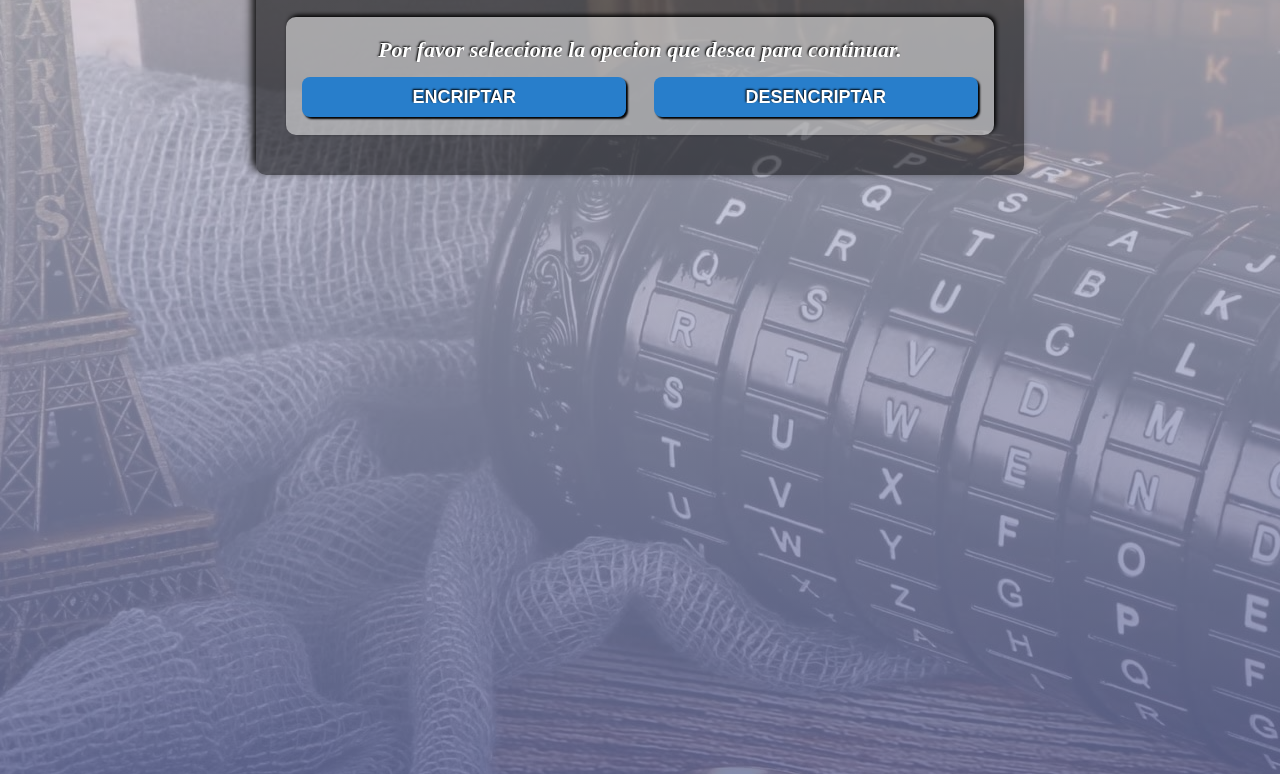
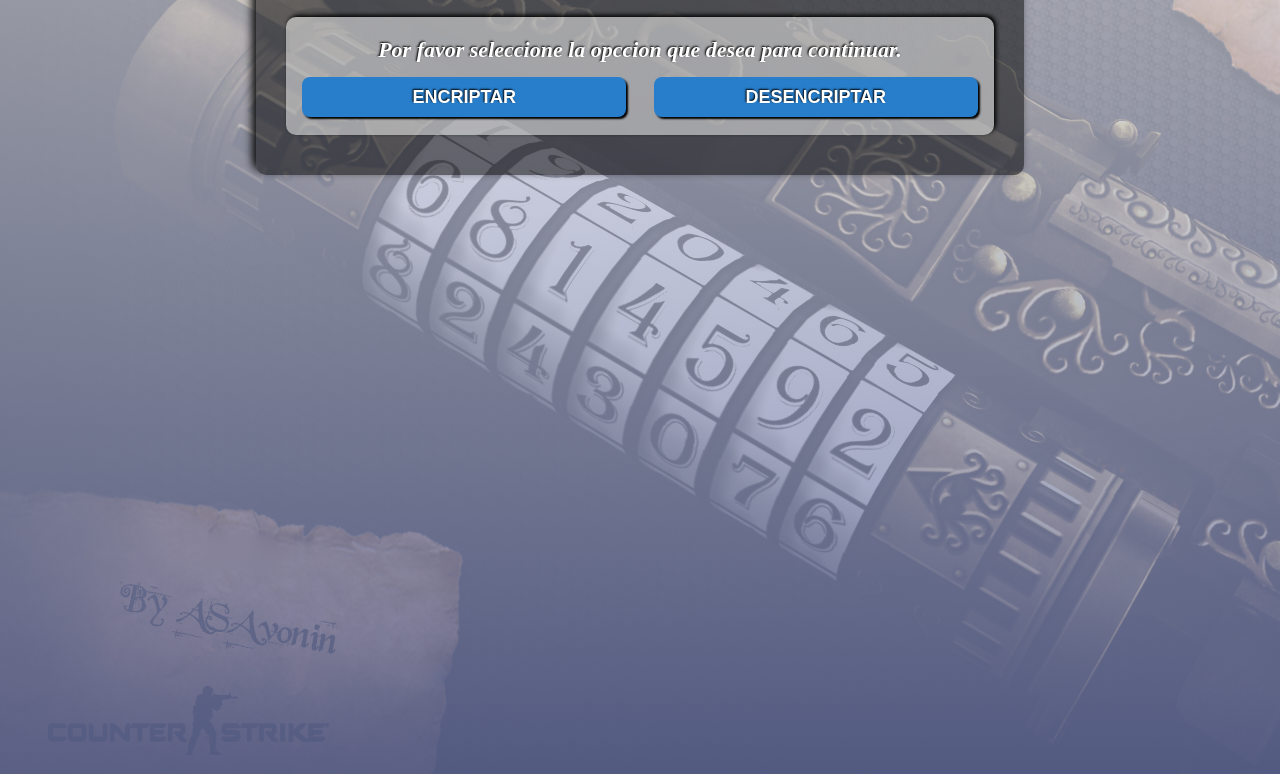
Before and after one commit to Hernanencizo360/Encriptador_Alura, a plain HTML site: page index.htm in a window 1280 px wide. Shown: the part 301-1075 px from the top of the page. Drawn offline with Linux system fonts and the light colour scheme; a web font is replaced by a local one.

Commit message:
Eliminacion de archivos innecesarios, cambio en el background, y comentarios añadidos

```diff
--- a/index.htm
+++ b/index.htm
@@ -4,10 +4,11 @@
     <meta charset="UTF-8" />
     <meta name="viewport" content="width=device-width, initial-scale=1.0" />
     <title>Encriptador</title>
-    <link rel="icon" href="asetts/favicon2.png" type="image/x-icon" />
+    <link rel="icon" href="asetts/favicon.png" type="image/x-icon" />
     <link rel="stylesheet" href="style.css" />
   </head>
   <body>
+    <!-- INICIO  DEL HEADER -->
     <header>
       <nav>
         <div class="nav__logo">
@@ -29,9 +30,10 @@
         </ul>
       </nav>
     </header>
+    <!-- FIN  DEL HEADER -->
 
     <main>
-      <!-- LA SECCION HOME ESTA TERMINADA EN LA VERSION MOVIL -->
+      <!-- INICIO  DE LA SECCIÓN HOME -->
       <section id="home" class="box__container">
         <header class="home__header">
           <h1>Bienvenido A Cryptocryptex</h1>
@@ -55,9 +57,9 @@
           </div>
         </article>
       </section>
-      <!-- Hasta aqui trabajamos -->
+      <!-- FIN  DE LA SECCIÓN HOME -->
 
-      <!-- Aqui trabajamos -->
+      <!-- INICIO  DE LA SECCIÓN DE ENCRIPTACIÓN -->
       <section class="seccion__encriptar" id="seccion__encriptar">
         <article class="box__container oculta" id="article_encriptar">
           <div class="box__codificar">
@@ -98,7 +100,9 @@
           </div>
         </article>
       </section>
+      <!-- FIN  DE LA SECCIÓN DE ENCRIPTACIÓN -->
 
+      <!-- INICIO  DE LA SECCIÓN DE REQUISITOS -->
       <section id="requisitos" class="box__container">
         <h2 class="subtitulo">Requisitos</h2>
         <ol>
@@ -108,6 +112,9 @@
           </li>
         </ol>
       </section>
+      <!-- FIN  DE LA SECCIÓN DE ENCRIPTACIÓN -->
+
+      <!-- INICIO  DE LA SECCIÓN ABOUT -->
       <section id="about" class="box__container">
         <h2 class="subtitulo">Sobre El Desafío</h2>
         <h4>¡Bienvenidos A Nuestro Emocionante Desafío De Encriptación!</h4>
@@ -121,8 +128,10 @@
           la oportunidad de explorar y desarrollar nuevas habilidades.
         </p>
       </section>
+      <!-- FIN  DE LA SECCIÓN ABOUT -->
     </main>
 
+    <!-- TODO: Modificar el footer -->
     <footer>
       <h2 class="subtitulo">Contactos</h2>
       <div id="contact" class="box__contact">
--- a/style.css
+++ b/style.css
@@ -15,7 +15,7 @@
 body {
   background-image: linear-gradient(to bottom,
       rgba(255, 255, 255, 0.685),
-      rgba(9, 23, 100, 0.904)), url("asetts/crtpex2.jpg");
+      rgba(9, 23, 100, 0.904)), url("asetts/cryptex.jpg");
 
 }
 
```
Also changed, not shown: asetts/crtpex2.jpg (deleted), asetts/favicon2.png (deleted), asetts/github.png (deleted).
